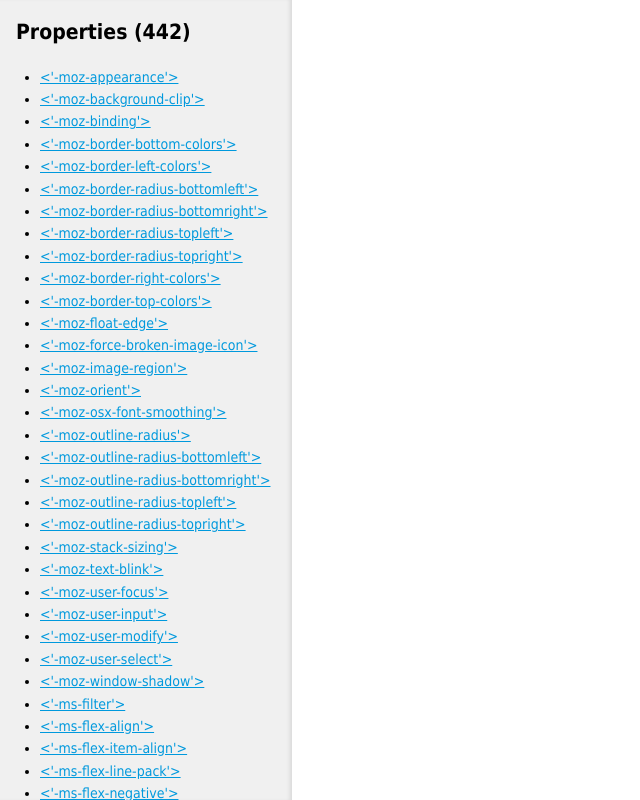
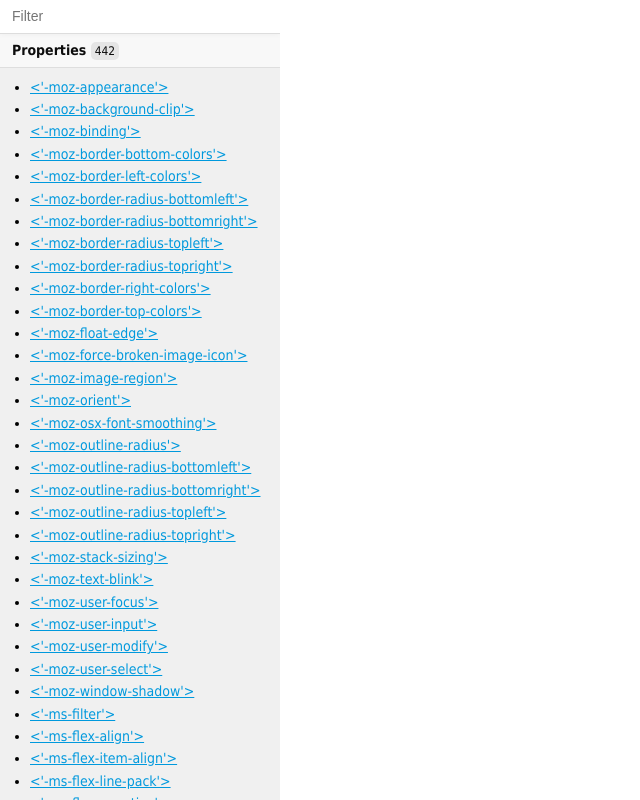
Before and after one commit to csstree/docs, a website: page docs/syntax.html in a window 1280 px wide. Shown: the whole page, without its empty margins (0-640 px from the left). Drawn offline with Linux system fonts and the light colour scheme.

Commit message:
add filter, tweak styles

```diff
--- a/docs/syntax.html
+++ b/docs/syntax.html
@@ -27,33 +27,116 @@
         {
             color: #0077BB;
         }
+
         aside
         {
-            width: 260px;
+            display: flex;
+            flex-direction: column;
+            overflow: hidden;
+            width: 280px;
+            background: #f0f0f0;
+        }
+        #filter
+        {
+            border-bottom: 1px solid #DDD;
+            box-shadow: 0 0 6px 0 rgba(0, 0, 0, .05);
+            position: relative;
+            z-index: 9;
+            background: white;
+            line-height: 1;
+            margin-bottom: -1px;
+        }
+        #filter input
+        {
+            width: 100%;
+            box-sizing: border-box;
+            border: none;
+            background-color: white;
+            margin: 0;
+            outline: none;
+            padding: 8px 12px;
+            font-size: 14px;
+            line-height: 1.2;
+        }
+        #toc
+        {
             overflow: auto;
-            background: #f0f0f0;
-            padding: 16px;
-            box-shadow: inset -4px 0 4px -2px rgba(0, 0, 0, .1);
+            flex: 1;
         }
-        aside section
+        #toc section
         {
-            margin-bottom: 24px;
         }
-        aside h2
+        #toc h2
         {
+            top: 0px;
+            position: sticky;
+            padding: 9px 12px;
+            line-height: 1;
+            font-size: 14px;
+            border: 1px solid #DDD;
+            border-width: 1px 0;
+            background: #F8F8F8;
+            opacity: .95;
             text-transform: capitalize;
-            margin: 0 0 16px;
+            margin: 0;
         }
-        aside ul
+        #toc .count
         {
-            margin: 0;
-            padding: 0 0 0 24px;
+            background: #E4E4E4;
+            font-weight: normal;
+            font-size: 85%;
+            padding: 2px 4px;
+            border-radius: 5px;
         }
+        #toc ul
+        {
+            margin: 8px 0;
+            padding: 0 0 0 30px;
+        }
+        #toc ul.no-matches::after
+        {
+            content: 'No matches';
+            font-size: 12px;
+            color: #AAA;
+            margin-left: -16px;
+        }
+        #toc li
+        {
+            /*transition: max-height .25s, opacity .25s .25s;
+            transition-timing-function: ease-out;
+            max-height: auto;
+            position: relative;*/
+        }
+        #toc li.mismatch
+        {
+            /*transition: max-height .25s .1s, opacity .2s, visibility .25s;
+            transition-timing-function: ease-out;
+            opacity: 0;
+            max-height: 0;
+            visibility: hidden;*/
+            display: none;
+        }
+        #toc .match-entry
+        {
+            background: white;#4faada;
+            /*color: white;#FFFFBB;*/
+            background: white;
+            border-bottom: 2px solid orange;
+            line-height: 1.2;
+            display: inline-block;
+            border-radius: 3px;
+            padding: 0 1px;
+            /*margin: 0 1px;*/
+        }
+
         article
         {
             flex: 1;
             overflow: auto;
             padding: 16px;
+            box-shadow: inset 2px 0 5px -3px rgba(0, 0, 0, .26);
+            border-left: 1px solid #DDD;
+            z-index: 10;
         }
         article h1
         {
@@ -106,6 +189,11 @@
 </head>
 <body>
     <aside>
+        <div id="filter">
+            <input type="text" placeholder="Filter" oninput="updateFilter()"/>
+        </div>
+        <div id="toc">
+        </div>
     </aside>
     <article style="display: none">
         <h1>Name</h1>
@@ -253,13 +341,52 @@
             }
         }
 
+        function updateFilter() {
+            if (currentFilter === filterInput.value.trim()) {
+                return;
+            }
+
+            currentFilter = filterInput.value.trim();
+            var filterRx = new RegExp('(' + currentFilter.replace(/[\('\)]/g, '\\$&') + ')', 'g');
+
+            Array.prototype.forEach.call(document.querySelectorAll('#toc li a'), function(link) {
+                if (currentFilter !== '') {
+                    if (filterRx.test(link.rawText)) {
+                        link.innerHTML = link.rawText.split(filterRx).map(function(text, idx) {
+                            return idx % 2
+                                ? '<span class="match-entry">' + escapeHtml(text) + '</span>'
+                                : escapeHtml(text);
+                        }).join('');
+                        link.parentNode.classList.remove('mismatch');
+                    } else {
+                        link.parentNode.classList.add('mismatch');
+                    }
+                } else {
+                    link.innerText = link.rawText;
+                    link.parentNode.classList.remove('mismatch');
+                }
+            });
+
+            Array.prototype.forEach.call(document.querySelectorAll('#toc h2 .count'), function(counter) {
+                var list = counter.parentNode.nextSibling;
+                var count = list.querySelectorAll('li:not(.mismatch)').length;
+
+                counter.innerText = count;
+                counter.style.visibility = count ? 'visible' : 'hidden';
+                list.classList.toggle('no-matches', !count);
+            });
+        }
+
         var PROPERTY = 'properties';
         var TYPE = 'types';
         var cssSyntax = csstree.syntax;
         var defaultSyntax = cssSyntax.defaultSyntax;
         var brokenMap = defaultSyntax.validate();
+        var tocEl = document.querySelector('#toc');
         var valueInput = document.getElementById('value-input');
         var valueInputError = document.getElementById('value-input-result');
+        var filterInput = document.querySelector('#filter > input');
+        var currentFilter = '';
         var currentProperty;
         var currentType;
 
@@ -277,12 +404,14 @@
                 var broken = brokenMap ? brokenMap[section].indexOf(name) !== -1 : false;
                 var itemEl = document.createElement('li');
                 var linkEl = document.createElement('a');
+                var caption = section === PROPERTY ? '<\'' + name + '\'>' : '<' + name + '>';
 
                 brokenCount += broken;
                 linkEl.href = '#' + section + ':' + name;
                 linkEl.className = broken ? 'error' : '';
+                linkEl.rawText = caption;
                 linkEl.appendChild(document.createTextNode(
-                    section === PROPERTY ? '<\'' + name + '\'>' : '<' + name + '>'
+                    caption
                 ));
 
                 itemEl.appendChild(linkEl);
@@ -291,16 +420,17 @@
 
             headerEl.innerHTML =
                 section +
-                ' (' + listEl.childNodes.length + ')' +
+                ' <span class="count">' + listEl.childNodes.length + '</span>' +
                 (brokenCount ? ' <span class="error"><small>[broken:' + brokenCount + ']</small></span>' : '');
             sectionEl.appendChild(headerEl);
             sectionEl.appendChild(listEl);
 
-            document.querySelector('aside').appendChild(sectionEl);
+            tocEl.appendChild(sectionEl);
         });
 
         window.addEventListener('hashchange', updateContent, false);
         updateContent();
+        updateFilter();
     </script>
 
     <script>
```
